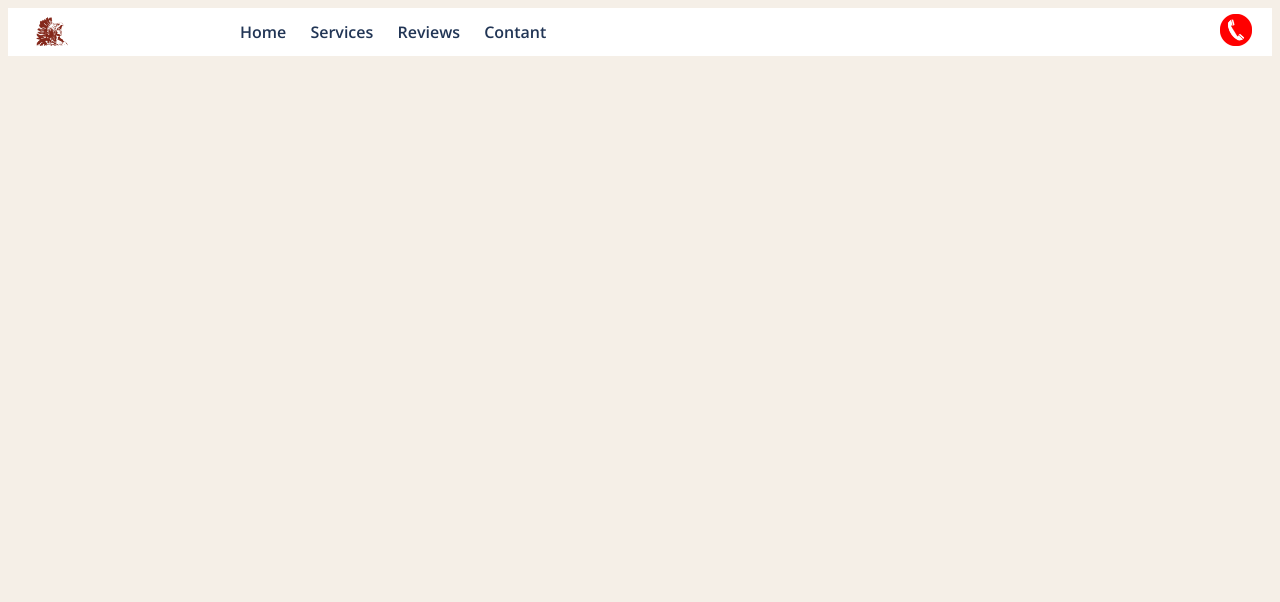
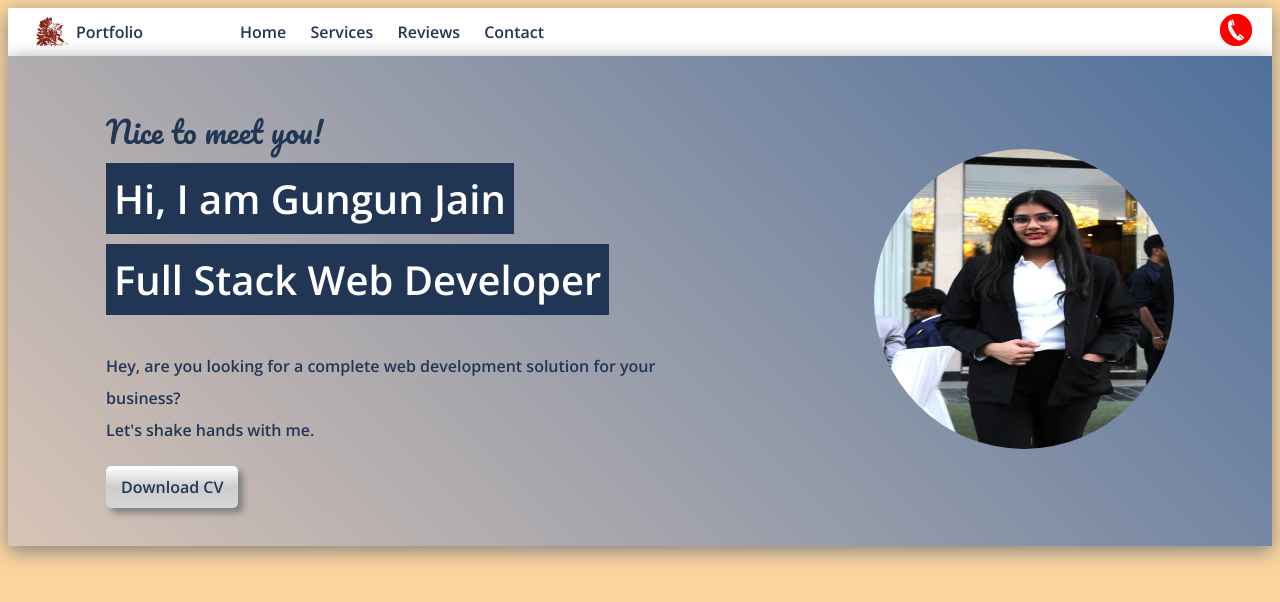
Before and after one commit to gungun1511/training, a plain HTML site: page day8/index.html in a window 1280 px wide. Drawn offline with nearby package versions, Linux system fonts and the light colour scheme; files whose address does not match are found by name.

Commit message:
portfolio

```diff
--- a/day8/css/style.css
+++ b/day8/css/style.css
@@ -1,14 +1,15 @@
-/* Define the global or root variabl */
+/* Define the global or root variable */
 
 :root{
     --primaryColor:#213555;
-    --backgroundColor:#F5EFE7;
+    --backgroundColor:#fbd49d;
     --primaryAccentColor:#4F709C;
     --secondoryColor:#D8c4B6;
     --whiteColor:white;
     --blackColor:#222222;
     --primaryFont:'Open Sans', sans-serif;
     --navbarHeight:3rem;
+    --cursiveFont:'Pacifico',cursive;
 
 }
 
@@ -20,12 +21,24 @@ body{
 
 }
 
+a{
+    text-decoration: none;
+    color: var(--primaryColor);
+}
+
+a:hover{
+    color: var(--primaryAccentColor);
+
+}
+
+/* navigation bar */
 .navigation{
     background-color: var(--whiteColor);
     height: var(--navbarHeight);
     display: flex;
     justify-content: space-around;
     align-items:center ;
+    filter: drop-shadow(0px 5px 10px grey);
 
 }
 
@@ -55,3 +68,63 @@ body{
 .menuItem{
     margin-left: 20px;
 }
+
+/* Banner */
+
+.banner{
+    display: flex;
+    height: 450px;
+    background: linear-gradient(
+        45deg,
+        var(--secondoryColor),
+        var(--primaryAccentColor)
+    );
+    filter: drop-shadow(0px 5px 10px grey); /*x,y,radius,color*/
+    justify-content: space-around;
+    align-items:center ;
+    padding: 20px;
+}
+
+.bannerLeft{
+    /* flex-grow: 2; */
+    width: 50%;
+
+}
+
+.bannerImage{
+    height: 300px;
+    border-radius: 200%;
+    width: 300px;
+}
+
+.greeting{
+    font-family: var(--cursiveFont);
+    font-size: 30px;
+}
+.title{
+    font-size: 2.5em;
+    color: var(--whiteColor);
+
+}
+.titleSpan{
+    display: inline-block;
+    background:#213555;
+    padding: 0.5rem;
+    margin: 5px 0px;
+
+}
+
+.description{
+    margin: 30px 0px;
+    line-height: 2rem;
+}
+
+.showCVButton{
+    background:linear-gradient(white,rgb(205,205,205),rgb(215,215,215)) ;
+    padding: 10px 15px;
+    border-radius: 5px;
+    filter:drop-shadow(5px 5px 3px grey) ;
+}
+.showCVButton:hover{
+    background:linear-gradient(white,rgb(215,215,215))
+}
--- a/day8/index.html
+++ b/day8/index.html
@@ -1,5 +1,6 @@
 <!DOCTYPE html>
 <html lang="en">
+
 <head>
     <meta charset="UTF-8">
     <meta name="viewport" content="width=device-width, initial-scale=1.0">
@@ -8,20 +9,23 @@
     <link rel="preconnect" href="https://fonts.gstatic.com" crossorigin>
     <link href="https://fonts.googleapis.com/css2?family=Open+Sans:wght@600&display=swap" rel="stylesheet">
     <link rel="stylesheet" href="C:\Users\Gungun\OneDrive\Desktop\training\day8\css\style.css">
+    <link href="https://fonts.googleapis.com/css2?family=Open+Sans:wght@600&family=Pacifico&display=swap"
+        rel="stylesheet">
 </head>
+
 <body>
     <div class="navigation">
         <div class="logo">
             <img class="logoImage" src="images\logo.png" alt="">
-        <!-- <span class="logoTitle">Portfolio</span> -->
+            <span class="logoTitle">Portfolio</span>
         </div>
 
 
         <div class="menuItems">
-        <span class="menuItem">Home</span>
-        <span class="menuItem">Services</span>
-        <span class="menuItem">Reviews</span>
-        <span class="menuItem">Contant</span>
+            <a href=""><span class="menuItem">Home</span></a>
+            <a href=""><span class="menuItem">Services</span></a>
+            <a href=""><span class="menuItem">Reviews</span></a>
+            <a href=""><span class="menuItem">Contact</span></a>
         </div>
 
         <div class="contact">
@@ -32,5 +36,36 @@
     </div>
 
 
+    <div class="banner">
+        <div class="bannerLeft">
+            <div class="greeting">
+                Nice to meet you!
+            </div>
+            <div class="title">
+                <div class="titleSpan">
+                    Hi, I am Gungun Jain</div>
+                <br>
+                <div class="titleSpan">Full Stack Web Developer</div>
+            </div>
+            <div class="description">
+                Hey, are you looking for a complete web development solution for your business?
+                <br>
+                Let's shake hands with me.
+            </div>
+            <div class="showCV">
+                <a href="#" class="showCVButton">
+                    Download CV
+                </a>
+            </div>
+        </div>
+
+        <div class="bannerRight">
+            <img class="bannerImage " src="images\myimg.jpg" alt="">
+        </div>
+    </div>
+
+
+
 </body>
+
 </html>
```
Also changed, not shown: day8/images/myimg.jpg (added). Lines whose indentation alone changed are shown as unchanged.
